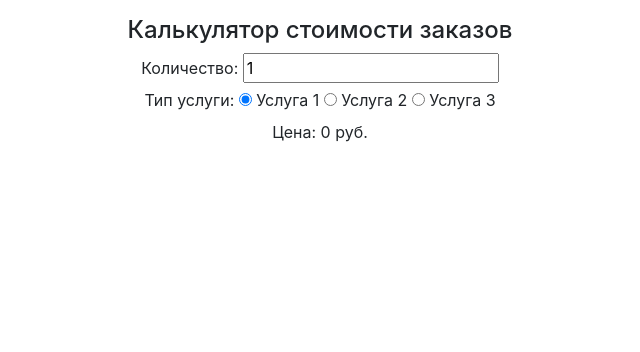
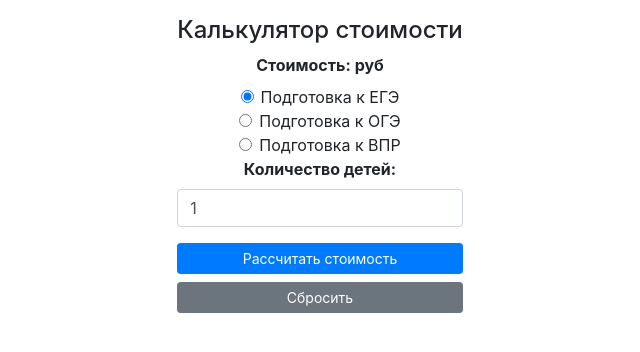
Before and after one commit to SamiraShigalugova/web, a plain HTML site: page Задание 6/index.html in a window 1280 px wide. Shown: the whole page, without its empty margins (320-960 px from the left). Drawn offline with nearby package versions, Linux system fonts and the light colour scheme.

Commit message:
Update index.html

```diff
--- a/Задание 6/index.html
+++ b/Задание 6/index.html
@@ -18,31 +18,59 @@
         <div class="container">
             <div class="row align-items-center justify-content-center text-center mt-3">
                 <div id="calc">
-                    <h4>Калькулятор стоимости заказов</h4>
+                    <h4>Калькулятор стоимости</h4>
                     <form>
-                        <label>Количество:</label>
-                        <input type="number" id="quantity" value="1">
-                        <div>
-                          <label>Тип услуги:</label>
-                          <input type="radio" name="serviceType" value="type1" checked> Услуга 1
-                          <input type="radio" name="serviceType" value="type2"> Услуга 2
-                          <input type="radio" name="serviceType" value="type3"> Услуга 3
+                      <div><b>Стоимость: <span id="price"></span> руб</b></div>
+
+                      <div class="row justify-content-center mt-2">
+                        <div class="form-check" >
+                          <input class="form-check-input" type="radio" name="serviceType" id="exampleRadios1" value="type1" checked>
+                          <label class="form-check-label" for="exampleRadios1">
+                            Подготовка к ЕГЭ
+                          </label>
+                        </div>
+                       </div>
+                       <div class="row justify-content-center">
+                        <div class="form-check" >
+                          <input class="form-check-input" type="radio" name="serviceType" id="exampleRadios1" value="type2">
+                          <label class="form-check-label" for="exampleRadios1">
+                            Подготовка к ОГЭ
+                          </label>
+                        </div>
+                       </div>
+                       <div class="row justify-content-center">
+                        <div class="form-check" >
+                          <input class="form-check-input" type="radio" name="serviceType" id="exampleRadios1" value="type3">
+                          <label class="form-check-label" for="exampleRadios1">
+                            Подготовка к ВПР
+                          </label>
+                        </div>
+                       </div>
+
+                        <label><b>Количество детей:</b></label>
+                        <input type="number" id="quantity" value="1" class="form-control">
+
+
+                        <div class="form-group">
+                        <div id="options" style="display: none;">
+                          <label for="option">Опция товара:</label>
+                          <select id="option" class="form-control">
+                            <option value="option1">Русский язык</option>
+                            <option value="option2">Математика</option>
+                            <option value="option3">Информатика</option>
+                          </select>
+                        </div>
+                        </div>
+                        <div id="svoistvo" style="display: none;" class="form-check">
+                          <label class="form-check-label" for="flexCheckDefault">
+                            <input type="checkbox" id="property" class="form-check-input" > Все предметы
+                          </label>
                         </div>
 
-                        <div id="options" style="display: none;">
-                          <label for="option">Опция товара:</label>
-                          <select id="option">
-                            <option value="option1">Опция 1</option>
-                            <option value="option2">Опция 2</option>
-                            <option value="option3">Опция 3</option>
-                          </select>
+                        <div class="d-grid gap-2 d-md-block mt-3">
+                          <button class="btn btn-primary btn-sm btn-block" type="button"  id="button">Рассчитать стоимость</button>
+                          <button class="btn btn-secondary btn-sm btn-block" type="reset" id="button2">Сбросить</button>
                         </div>
-                        <div id="svoistvo" style="display: none;">
-                          <label>
-                            <input type="checkbox" id="property"> Свойство товара
-                          </label>
-                        </div>
-                        <p id="price">Цена: 0 руб.</p>
                       </form>
                 </div>
             </div>
```
